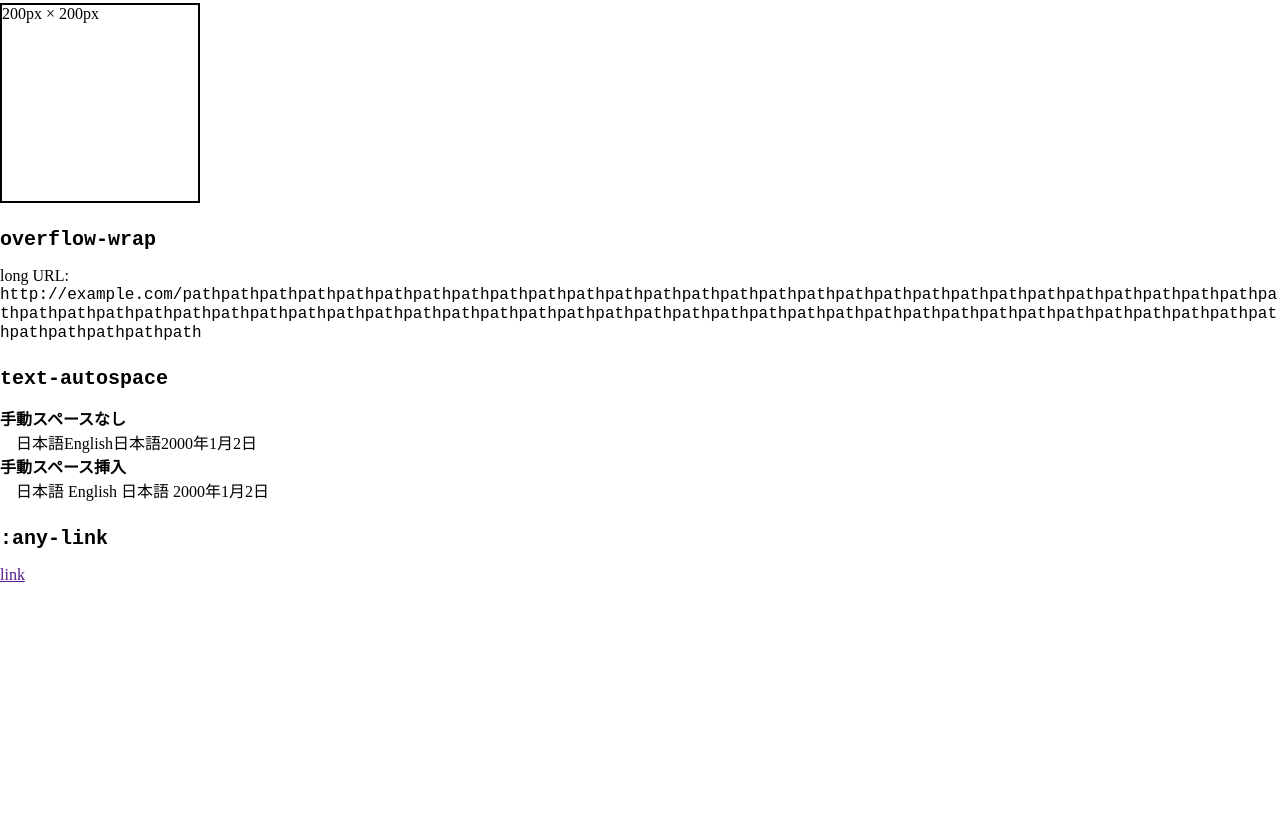
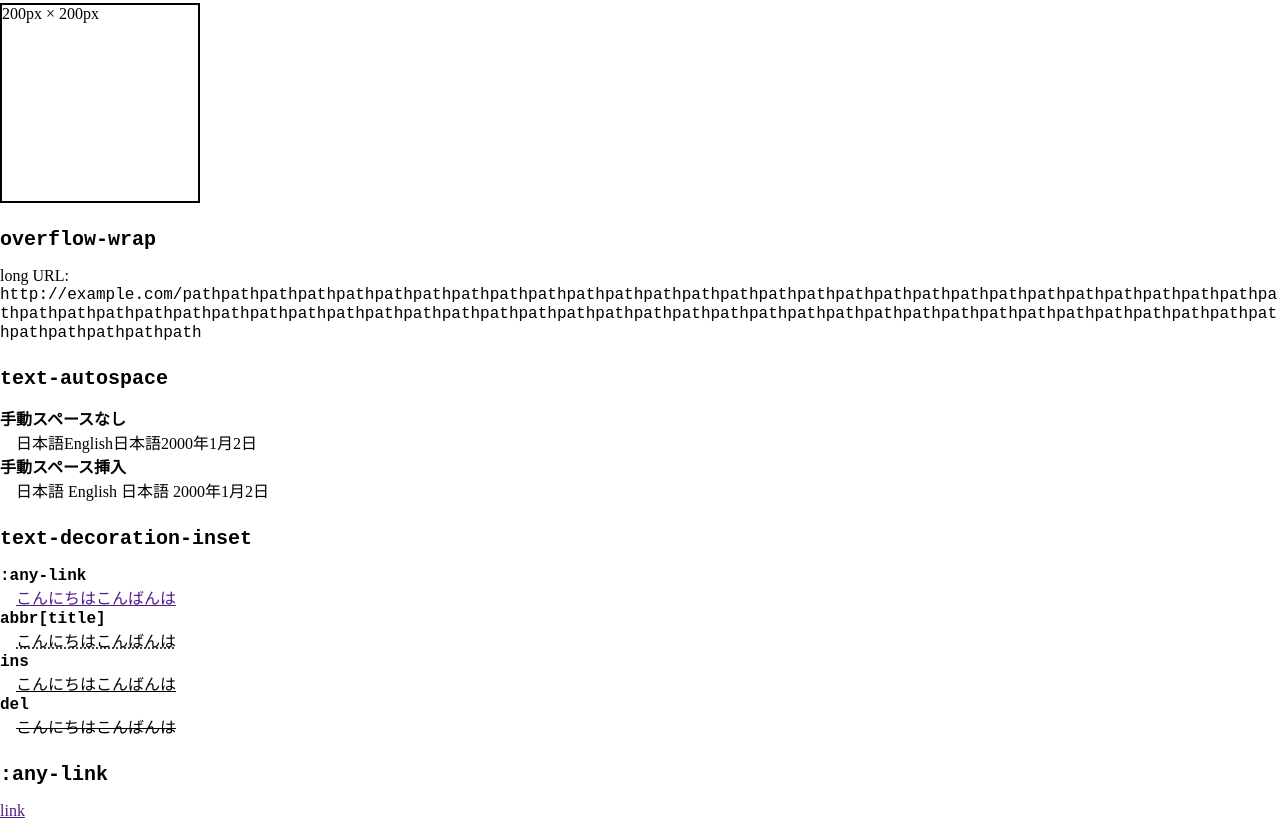
Before and after one commit to SaekiTominaga/base.css, a website: page demo/index.html in a window 1280 px wide. Shown: the part 1907-2727 px from the top of the page. Before the commit the page ends 2491 px from the top, so only its background shows below. Drawn offline with Linux system fonts and the light colour scheme.

Commit message:
Add `text-decoration-inset`

```diff
--- a/demo/index.html
+++ b/demo/index.html
@@ -269,6 +269,39 @@ pre31</pre
 					</dl>
 				</section>
 				<section>
+					<h3><code>text-decoration-inset</code></h3>
+
+					<dl lang="ja">
+						<style>
+							@scope {
+								dt {
+									font-weight: bolder;
+								}
+
+								dd {
+									margin-inline-start: 1em;
+								}
+							}
+						</style>
+						<div>
+							<dt><code>:any-link</code></dt>
+							<dd><a href="">こんにちは</a><a href="">こんばんは</a></dd>
+						</div>
+						<div>
+							<dt><code>abbr[title]</code></dt>
+							<dd><abbr title="こんにちは">こんにちは</abbr><abbr title="こんばんは">こんばんは</abbr></dd>
+						</div>
+						<div>
+							<dt><code>ins</code></dt>
+							<dd><ins>こんにちは</ins><ins>こんばんは</ins></dd>
+						</div>
+						<div>
+							<dt><code>del</code></dt>
+							<dd><del>こんにちは</del><del>こんばんは</del></dd>
+						</div>
+					</dl>
+				</section>
+				<section>
 					<h3><code>:any-link</code></h3>
 
 					<p><a href="">link</a></p>
--- a/src/_best-practice.css
+++ b/src/_best-practice.css
@@ -30,3 +30,12 @@ input {
 textarea {
 	resize: block;
 }
+
+:any-link,
+abbr[title],
+ins,
+del {
+	&:lang(ja) {
+		text-decoration-inset: auto;
+	}
+}
```
